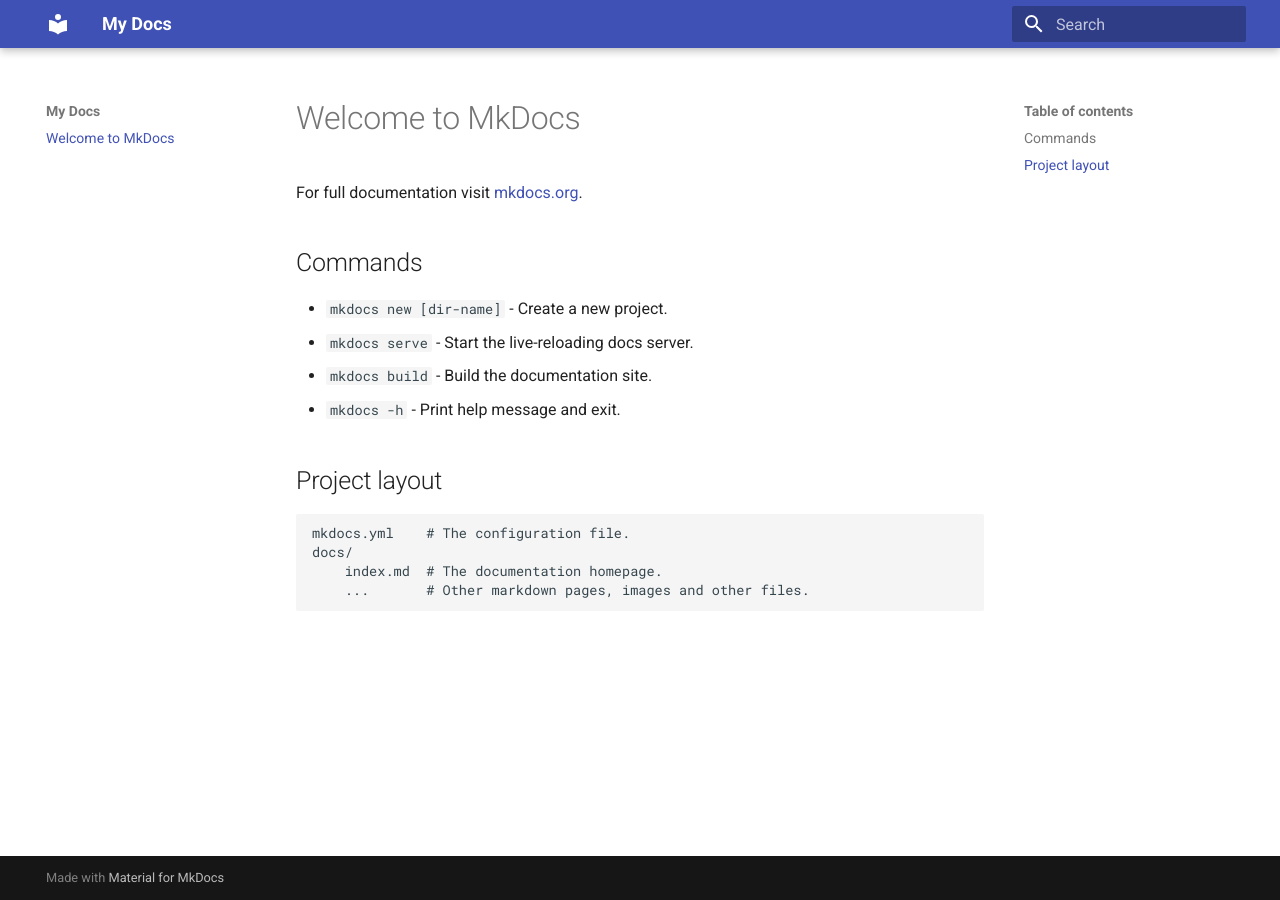
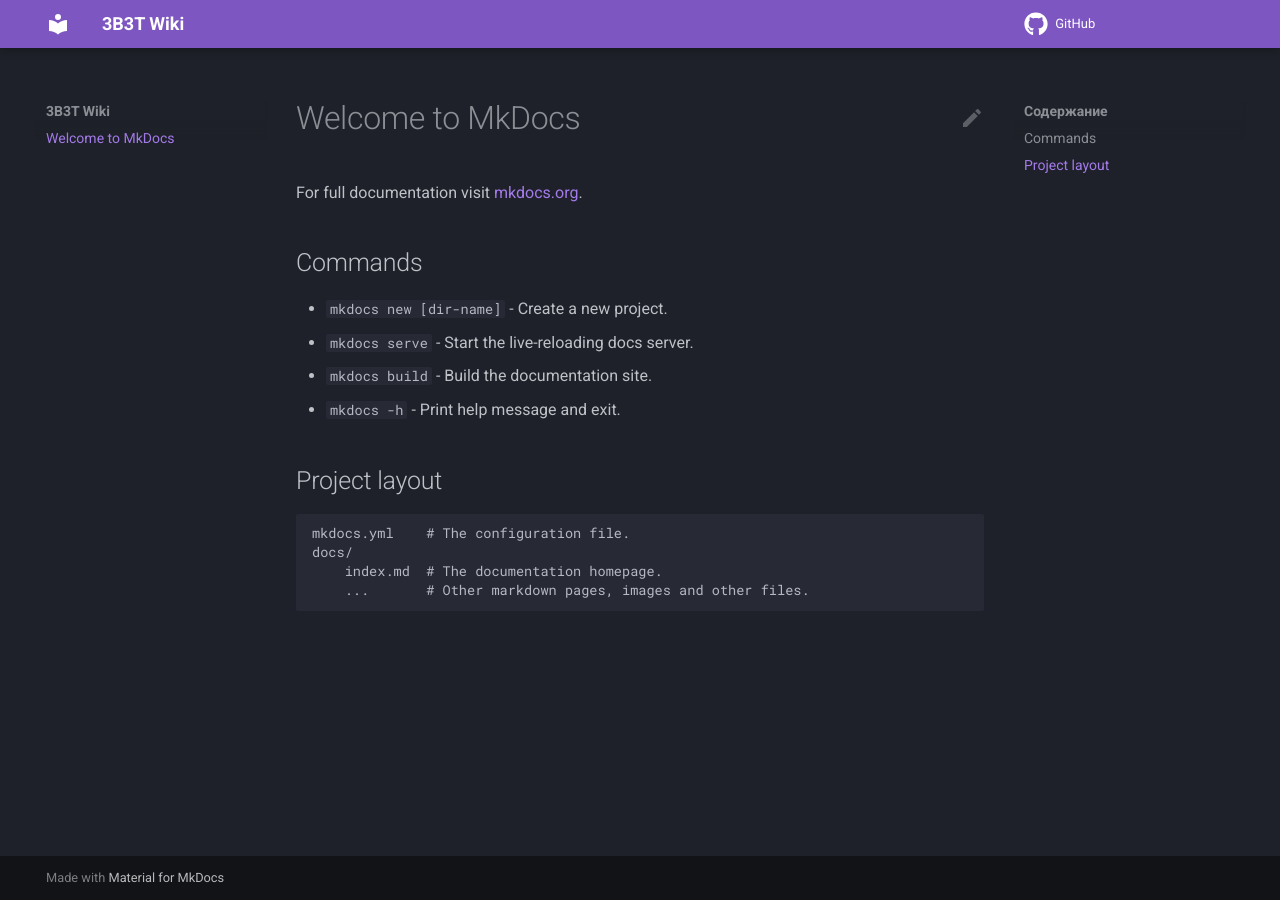
Before and after one commit to 3B3TServer/Docs, an MkDocs documentation site: the page built from docs/index.md, in a window 1280 px wide. Built offline with MkDocs 1.6.1 and Material for MkDocs 9.7.7, drawn with Linux system fonts in a browser that asks for light colours; comment, search, counter and statistics services are not loaded.

Commit message:
Update theme (#12)

```diff
--- a/mkdocs.yml
+++ b/mkdocs.yml
@@ -1,5 +1,37 @@
 # yaml-language-server: $schema=https://squidfunk.github.io/mkdocs-material/schema.json
-site_name: My Docs
+site_name: 3B3T Wiki
 site_url: https://wiki.3b3t.fun
+repo_url: https://github.com/3B3TServer/Docs
+edit_uri: edit/main/docs/
 theme:
   name: material
+  language: ru
+  palette:
+    scheme: slate
+    primary: deep purple
+    accent: indigo
+  icon:
+    repo: fontawesome/brands/github
+    edit: material/pencil
+    view: material/eye
+  features:
+    - content.action.edit
+plugins:
+  - git-revision-date-localized:
+      enable_creation_date: true
+      type: iso_date
+      fallback_to_build_date: true
+  - git-committers:
+      repository: 3B3TServer/Docs
+      branch: main
+markdown_extensions:
+  - admonition
+  - pymdownx.details
+  - pymdownx.superfences
+  - pymdownx.tabbed:
+      alternate_style: true
+      slugify: !!python/object/apply:pymdownx.slugs.slugify
+        kwds:
+          case: lower
+  - attr_list
+  - md_in_html
```
Also changed, not shown: contribute.md (+11 -0 lines), 1 other file.
